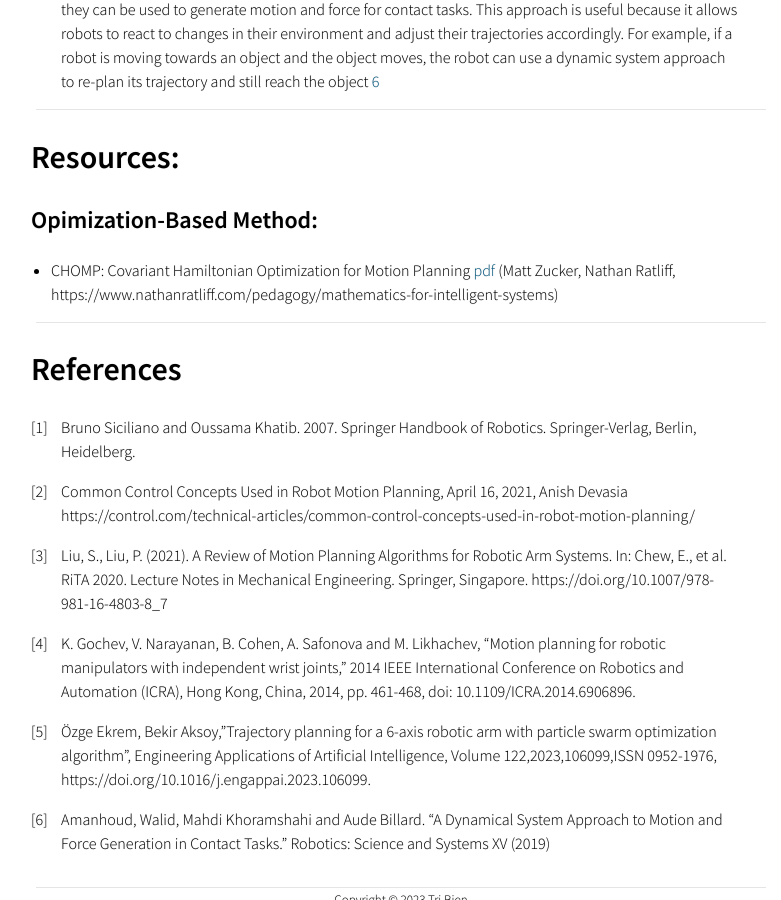
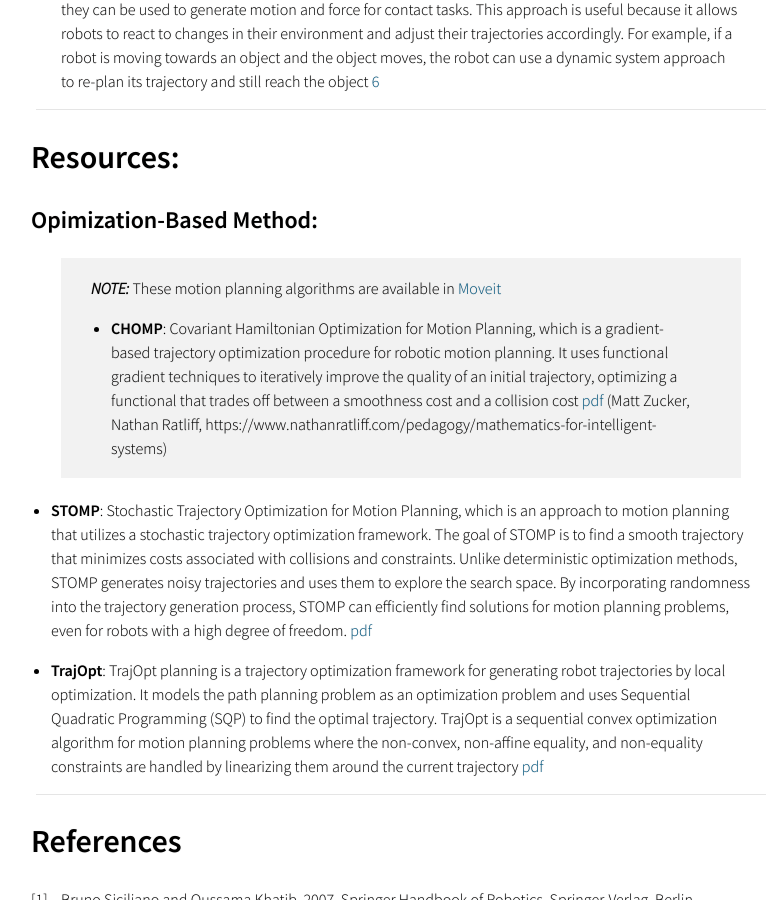
Before and after one commit to robotlabvn/robotlabvn.github.io, a Jekyll site: the page built from _posts/2023-07-27-motion-planning-robotics.md, in a window 1280 px wide and 900 px high, scrolled down 1142 px. Shown: the whole window, without its empty margins (239-1020 px from the left). Built offline with Jekyll 4.4.1, drawn with Linux system fonts in a browser that asks for light colours; some of the changed text lies outside the part shown.

Commit message:
add optimization based methods

```diff
--- a/_config.yml
+++ b/_config.yml
@@ -1,6 +1,6 @@
-title: RobotLab Blog
+title: Just a simple Robotics blog
 author: Tri Bien
-subtitle: Robotics Blog
+subtitle: Robotics Lab Blog for everyone
 
 google_analytics:
 
@@ -23,7 +23,7 @@ navbar:
    link: "https://robotlab.vn"
  - name: "blog"
    link: "/blog"
- - name: "author"
+ - name: "about me"
    link: "https://triknight.github.io"
  - name: "github"
    link: "https://github.com/triknight"
--- a/_posts/2023-07-27-motion-planning-robotics.md
+++ b/_posts/2023-07-27-motion-planning-robotics.md
@@ -3,9 +3,9 @@ layout: post
 category: blog
 title: Motion Planning in Robotics
 snippet: Some good resources for learning motion planning in robotic manipulators.
-tags: [books, robotics]
+tags: [papers, robotics]
 ---
-There are many books for robotics control and many method for robotics motion planning. Please dive deep with some questions below.
+There are many books and papers on robotics motion planning. Please dive deep into motion planning by some questions below.
 
 ### Q1. What is motion planning?
 
@@ -36,8 +36,13 @@ generate motion and force for contact tasks. This approach is useful because it
 ---
 # Resources:
 ## Opimization-Based Method:
-- CHOMP: Covariant Hamiltonian Optimization for Motion Planning [pdf](https://www.ri.cmu.edu/pub_files/2013/5/CHOMP_IJRR.pdf)
+> **_NOTE:_**  These motion planning algorithms are available in [Moveit](https://ros-planning.github.io/moveit_tutorials/doc/chomp_planner/chomp_planner_tutorial.html)
+- **CHOMP**: Covariant Hamiltonian Optimization for Motion Planning, which is a gradient-based trajectory optimization procedure for robotic motion planning. It uses functional gradient techniques to iteratively improve the quality of an initial trajectory, optimizing a functional that trades off between a smoothness cost and a collision cost [pdf](https://www.ri.cmu.edu/pub_files/2013/5/CHOMP_IJRR.pdf)
 (Matt Zucker, Nathan Ratliff, https://www.nathanratliff.com/pedagogy/mathematics-for-intelligent-systems)
+
+- **STOMP**: Stochastic Trajectory Optimization for Motion Planning, which is an approach to motion planning that utilizes a stochastic trajectory optimization framework. The goal of STOMP is to find a smooth trajectory that minimizes costs associated with collisions and constraints. Unlike deterministic optimization methods, STOMP generates noisy trajectories and uses them to explore the search space. By incorporating randomness into the trajectory generation process, STOMP can efficiently find solutions for motion planning problems, even for robots with a high degree of freedom. [pdf](http://ros.fei.edu.br/roswiki/attachments/Papers(2f)ICRA2011_Kalakrishnan/kalakrishnan_icra2011.pdf)
+
+- **TrajOpt**: TrajOpt planning is a trajectory optimization framework for generating robot trajectories by local optimization. It models the path planning problem as an optimization problem and uses Sequential Quadratic Programming (SQP) to find the optimal trajectory. TrajOpt is a sequential convex optimization algorithm for motion planning problems where the non-convex, non-affine equality, and non-equality constraints are handled by linearizing them around the current trajectory [pdf](http://joschu.net/docs/trajopt-paper.pdf)
 
 
 ----------------
```
